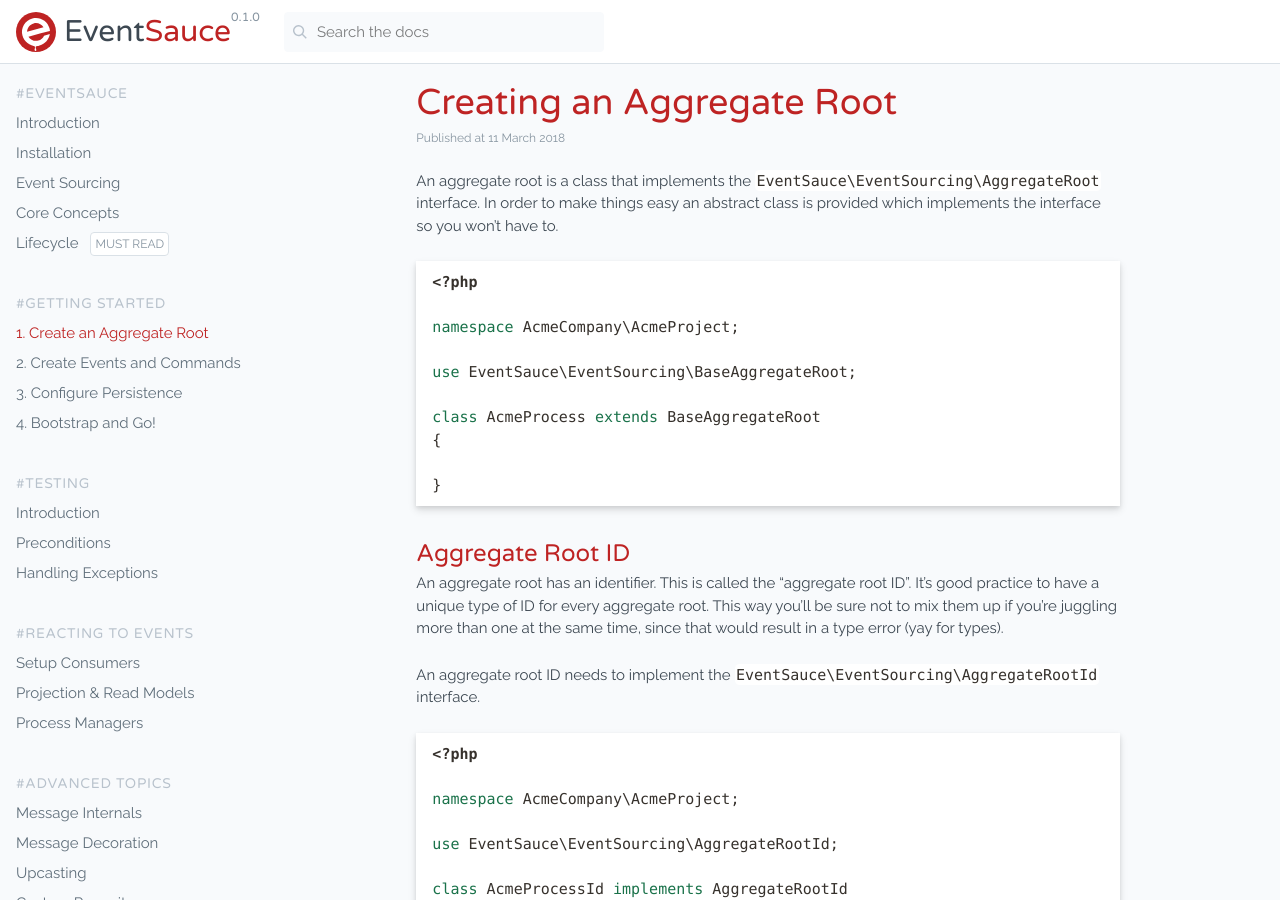
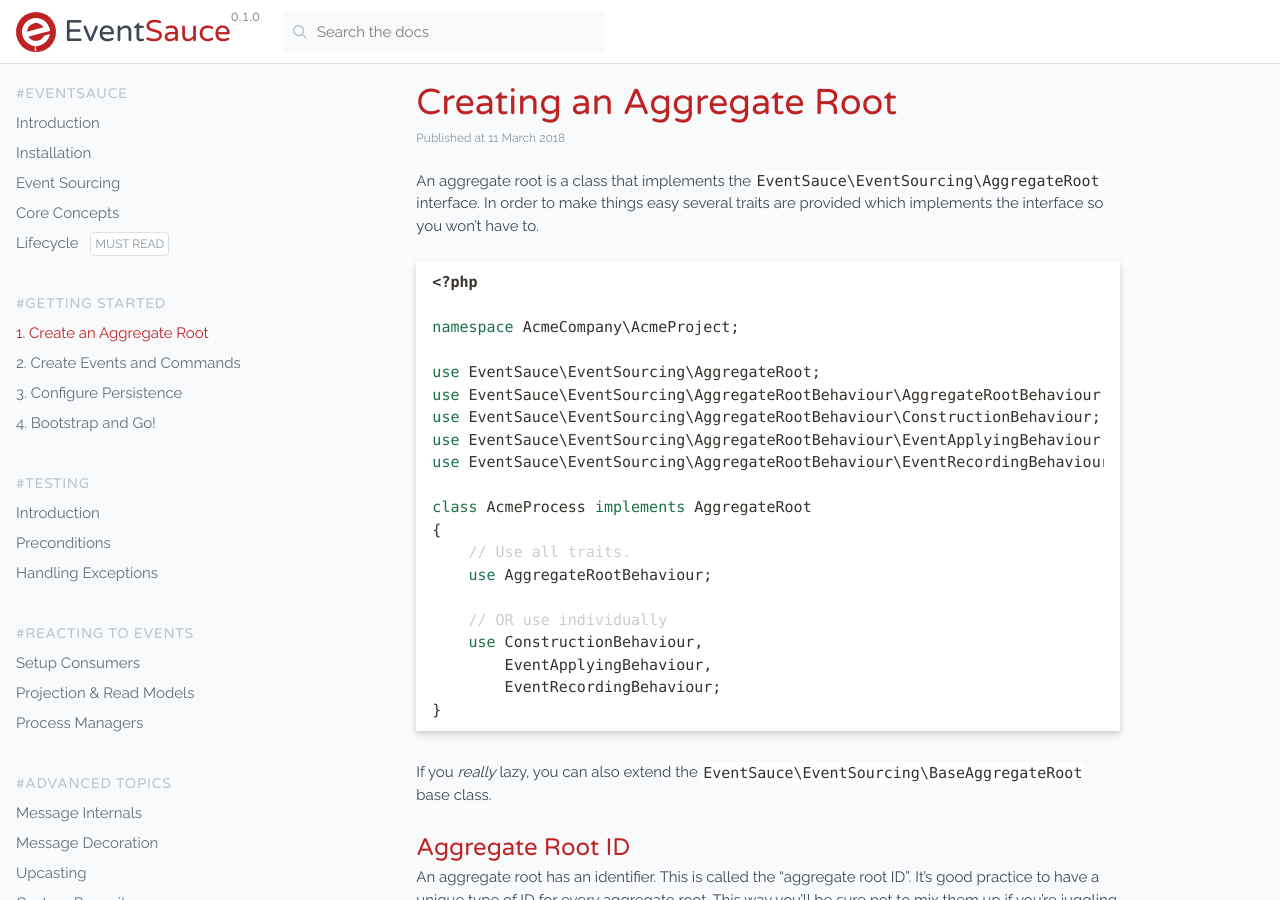
Before and after one commit to EventSaucePHP/EventSauce, a Jekyll site: the page built from docs/docs/getting-started/1-creating-an-aggregate-root.md, in a window 1280 px wide and 900 px high. Built offline with Jekyll 4.4.1, drawn with Linux system fonts in a browser that asks for light colours; comment, search, counter and statistics services are not loaded.

Commit message:
Documented aggregate root behaviour.

````diff
--- a/docs/docs/getting-started/1-creating-an-aggregate-root.md
+++ b/docs/docs/getting-started/1-creating-an-aggregate-root.md
@@ -4,7 +4,7 @@ title: Creating an Aggregate Root
 ---
 
 An aggregate root is a class that implements the `EventSauce\EventSourcing\AggregateRoot`
-interface. In order to make things easy an abstract class is provided
+interface. In order to make things easy several traits are provided
 which implements the interface so you won't have to.
 
 ```php
@@ -12,13 +12,26 @@ which implements the interface so you won't have to.
 
 namespace AcmeCompany\AcmeProject;
 
-use EventSauce\EventSourcing\BaseAggregateRoot;
+use EventSauce\EventSourcing\AggregateRoot;
+use EventSauce\EventSourcing\AggregateRootBehaviour\AggregateRootBehaviour;
+use EventSauce\EventSourcing\AggregateRootBehaviour\ConstructionBehaviour;
+use EventSauce\EventSourcing\AggregateRootBehaviour\EventApplyingBehaviour;
+use EventSauce\EventSourcing\AggregateRootBehaviour\EventRecordingBehaviour;
 
-class AcmeProcess extends BaseAggregateRoot
+class AcmeProcess implements AggregateRoot
 {
+    // Use all traits.
+    use AggregateRootBehaviour;
 
+    // OR use individually
+    use ConstructionBehaviour,
+        EventApplyingBehaviour,
+        EventRecordingBehaviour;
 }
 ```
+
+If you *really* lazy, you can also extend the `EventSauce\EventSourcing\BaseAggregateRoot`
+base class.
 
 ## Aggregate Root ID
 
````
